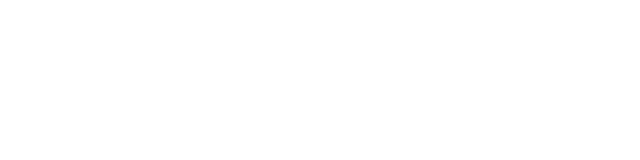
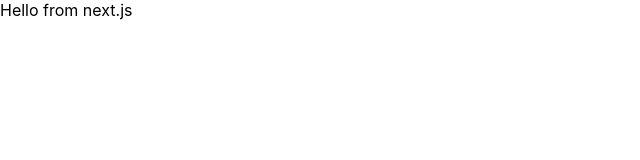
Before and after one commit to tuggeneven/neo4jfinal, a Next.js app: page / in a window 1280 px wide. Shown: the top 160 px of the page, without its empty margins (0-640 px from the left). Built offline with nearby package versions, Linux system fonts and the light colour scheme.

Commit message:
Made things less busy

```diff
--- a/pages/index.js
+++ b/pages/index.js
@@ -4,6 +4,7 @@ import Head from 'next/head'
 export default function Home() {
   return (
     <div>
+      Hello from next.js
     </div>
   )
 }
```
